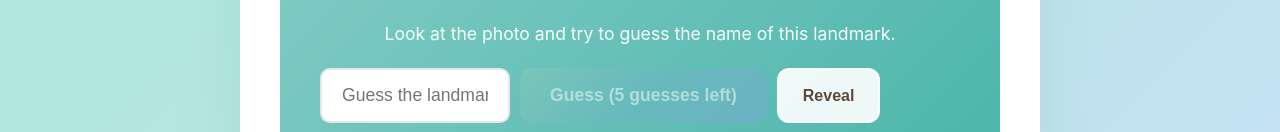
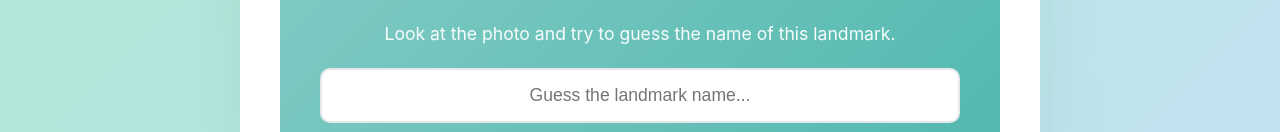
Before and after one commit to emmakate345/landmark, a Next.js app: page / in a window 1280 px wide. Shown: the part 775-907 px from the top of the page. Built offline with nearby package versions, Linux system fonts and the light colour scheme.

Commit message:
Stack Guess and Reveal buttons vertically

```diff
--- a/components/GuessInput.module.css
+++ b/components/GuessInput.module.css
@@ -1,5 +1,6 @@
 .container {
   display: flex;
+  flex-direction: column;
   gap: 10px;
   width: 100%;
   max-width: 640px;
@@ -8,7 +9,7 @@
 }
 
 .inputWrapper {
-  flex: 0 0 auto;
+  width: 100%;
   position: relative;
 }
 
@@ -46,7 +47,7 @@
   padding: 15px 20px;
   font-size: 1.1rem;
   text-align: center;
-  width: 190px; /* roughly match Guess/Reveal button width on desktop */
+  width: 100%;
   border: 2px solid #e5e7eb;
   border-radius: 10px;
   outline: none;
@@ -71,6 +72,7 @@
   display: flex;
   align-items: center;
   justify-content: center;
+  width: 100%;
   background: linear-gradient(135deg, #88c9b8 0%, #6bb5c4 50%, #7ba8d4 100%);
   border: none;
   border-radius: 12px;
@@ -102,6 +104,7 @@
   display: flex;
   align-items: center;
   justify-content: center;
+  width: 100%;
   background: rgba(255, 255, 255, 0.9);
   border: 2px solid rgba(255, 255, 255, 0.8);
   border-radius: 12px;
```
